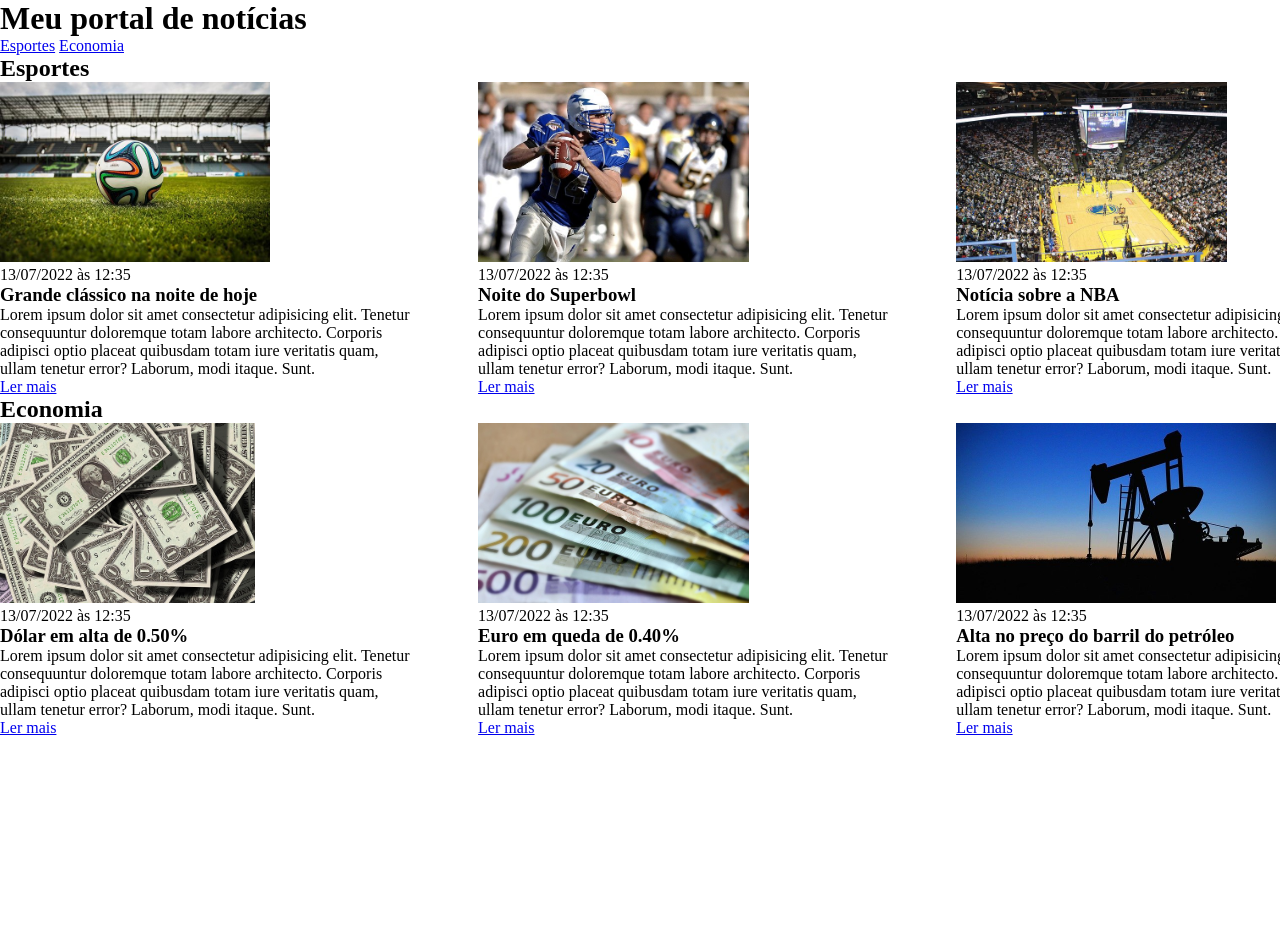
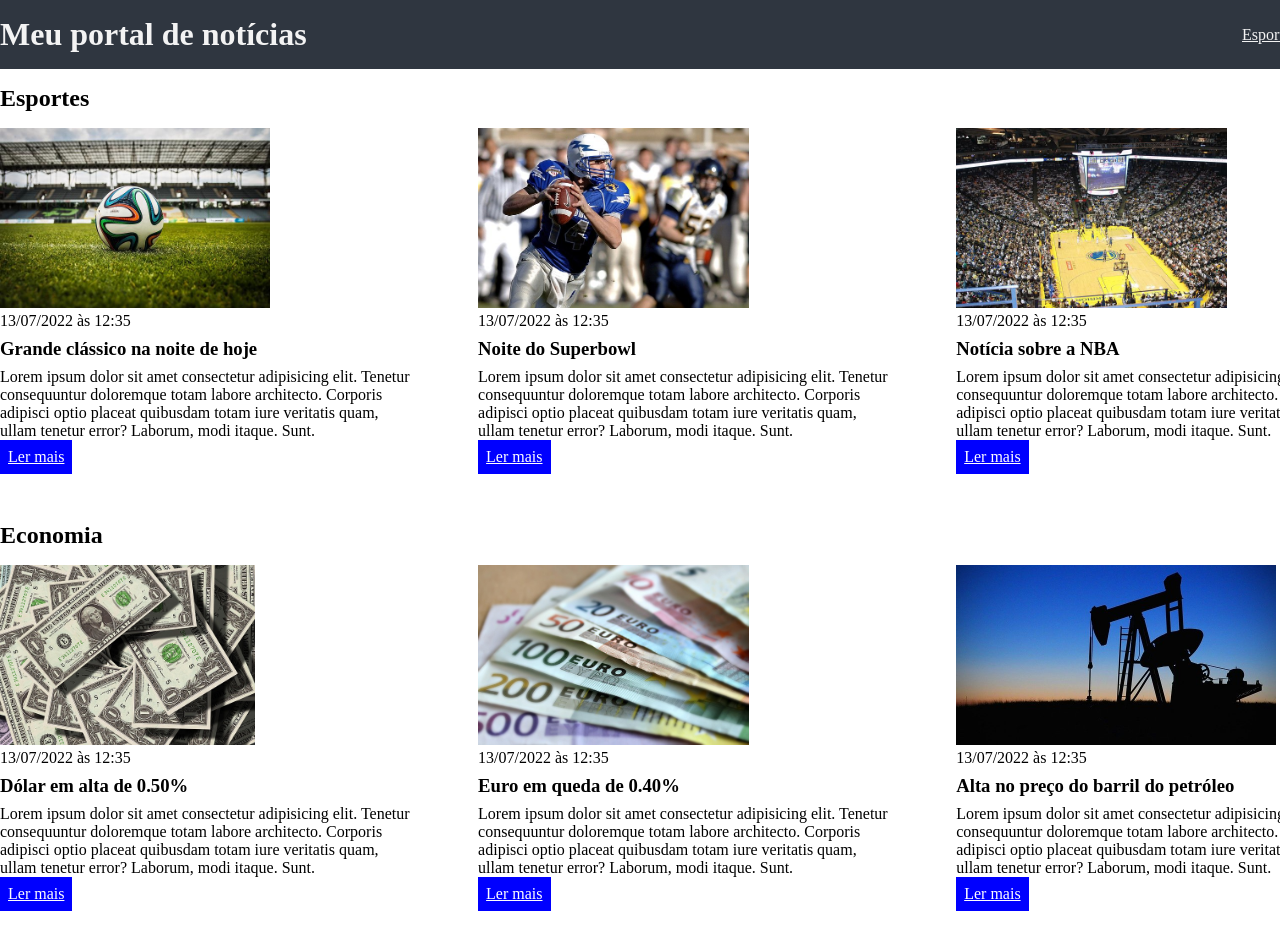
Before and after one commit to Cieliocas/News_portal_csslearn, a plain HTML site: page index.html in a window 1280 px wide. Shown: the top 943 px of the page. Before the commit the page ends 800 px from the top, so only its background shows below. Drawn offline with Linux system fonts and the light colour scheme.

Commit message:
Nova estilização

```diff
--- a/main.css
+++ b/main.css
@@ -4,8 +4,24 @@
     padding: 0;
 }
 
+body > header {
+    background-color: #2f3640;
+    padding: 16px 0;
+    color: #f3f3f3;
+}
+
+header .container {
+    display: flex;
+    align-items: center;
+    justify-content: space-between;
+}
+
 header li {
     display: inline;
+}
+
+header li a {
+    color: #f3f3f3;
 }
 
 .container {
@@ -26,3 +42,25 @@ header li {
 .articles article {
     width: 30%;
 }
+
+section {
+    padding: 16px 0;
+
+}
+
+section h2,
+.articles article {
+    margin-bottom: 16px;
+}
+
+.articles article h3 {
+    margin-top: 8px;
+    margin-bottom: 8px;
+}
+
+.articles article a {
+    background-color: blue;
+    color: #fff;
+    padding: 8px;
+    display: inline-block;
+}
```
